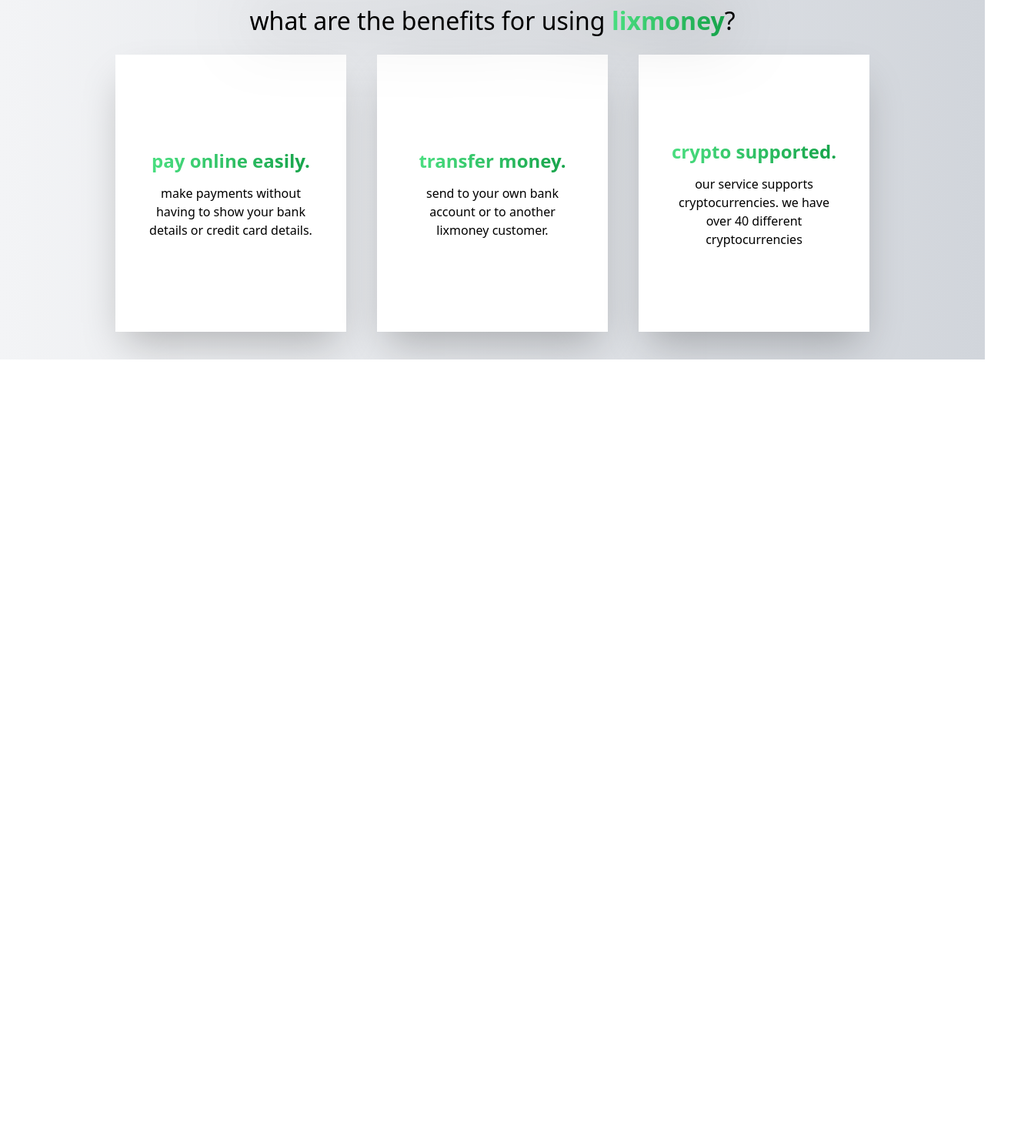
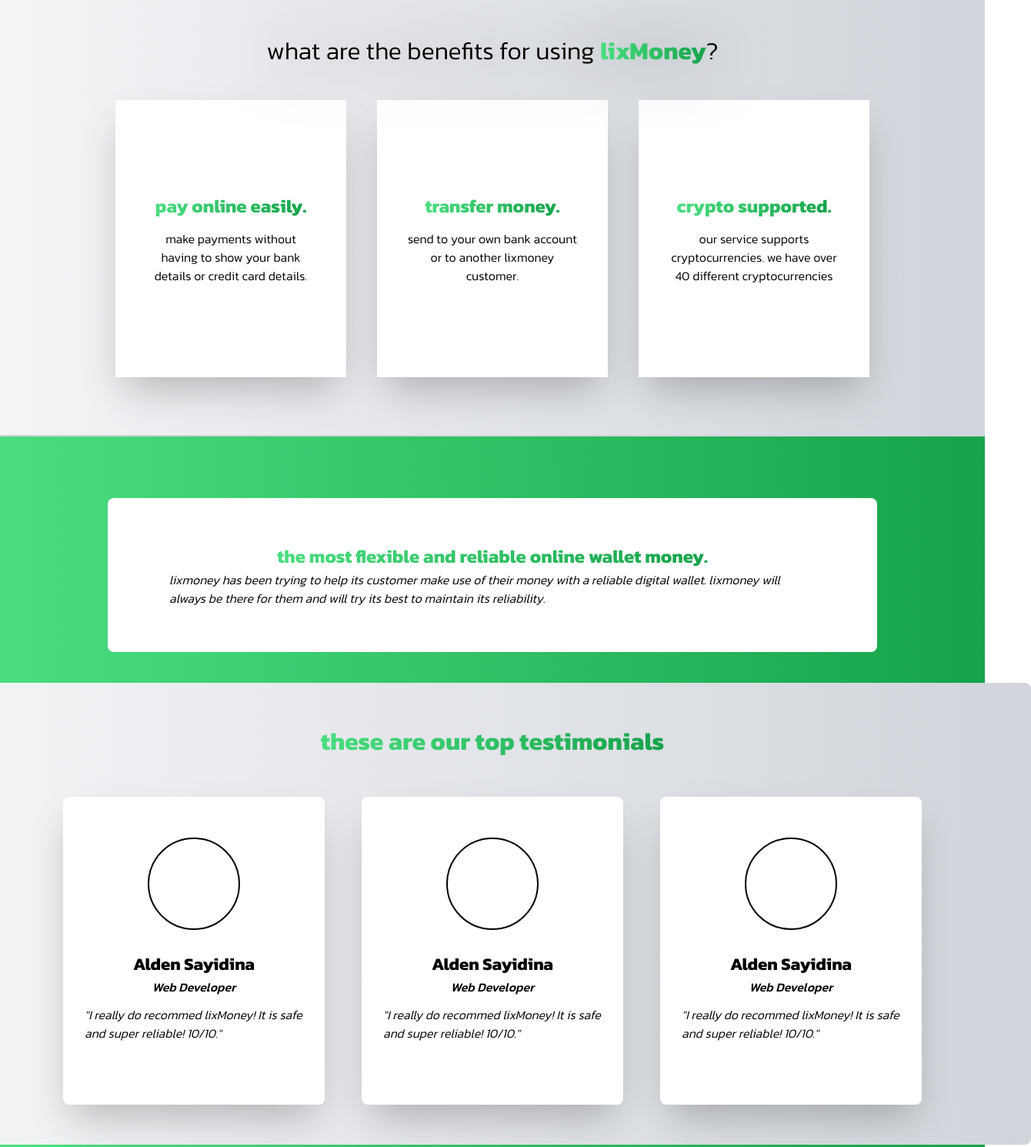
Before and after one commit to xldplx/lixMoney, a website: page public/index.html in a window 1280 px wide. Shown: the part 663-2153 px from the top of the page at 77% size, 1340 px wide, since content can reach past the window. Before the commit the page ends 1130 px from the top, so only its background shows below. Drawn offline with Linux system fonts and the light colour scheme.

Commit message:
added more features on the testimonial part

```diff
--- a/public/index.html
+++ b/public/index.html
@@ -3,13 +3,16 @@
 <head>
     <meta charset="UTF-8">
     <meta name="viewport" content="width=device-width, initial-scale=1.0">
-    <title>lixmoney.xyz</title>
+    <title>lixMoney</title>
     <link rel="stylesheet" href="styles.css">
+    <link rel="preconnect" href="https://fonts.googleapis.com">
+    <link rel="preconnect" href="https://fonts.gstatic.com" crossorigin>
+    <link href="https://fonts.googleapis.com/css2?family=Kanit:wght@100;200;300;400;500;600;700&display=swap" rel="stylesheet">
 </head>
-<body class="font-thin">
+<body class="font-['Kanit']">
     <header class="h-[80px] bg-gradient-to-r from-gray-100 to-gray-300 flex justify-between items-center pl-10 pr-10 border-b-2 border-gray-300 font-bold">
         <div class="drop-shadow-lg">
-            <a class="text-[2rem] font-bold bg-gradient-to-r from-green-400 to-green-600 text-transparent bg-clip-text drop-shadow-half-black" href=""><span>lix</span>money.xyz</a>
+            <a class="text-[2rem] font-bold bg-gradient-to-r from-green-400 to-green-600 text-transparent bg-clip-text drop-shadow-half-black" href=""><span>lix</span>Money</a>
         </div>
         <nav class="flex gap-7 items-center">
             <ul class="flex gap-6">
@@ -39,23 +42,61 @@
 
         </div>
     </section>
-    <section class="h-[500px] bg-gradient-to-r from-gray-100 to-gray-300 w-auto flex items-center justify-center">
-        <div class="flex flex-col justify-center items-center gap-5">
+    <section class="h-[600px] bg-gradient-to-r from-gray-100 to-gray-300 w-auto flex items-center justify-center border-b-2 border-gray-300">
+        <div class="flex flex-col justify-center items-center gap-10">
             <div>
-                <h1 class="text-[2rem] drop-shadow-half-black">what are the benefits for using <span class="font-bold bg-gradient-to-r from-green-400 to-green-600 text-transparent bg-clip-text">lixmoney</span>?</h1>
+                <h1 class="text-[2rem] drop-shadow-half-black font-light">what are the benefits for using <span class="font-bold bg-gradient-to-r from-green-400 to-green-600 text-transparent bg-clip-text">lixMoney</span>?</h1>
             </div>
             <div class="flex gap-10">
                 <div class="bg-white h-[360px] w-[300px] flex flex-col text-center items-center justify-center p-10 shadow-2xl gap-3">
                     <h1 class="font-bold bg-gradient-to-r from-green-400 to-green-600 text-transparent bg-clip-text text-[1.5rem]">pay online easily.</h1>
-                    <h1>make payments without having to show your bank details or credit card details.</h1>
+                    <h1 class="font-light">make payments without having to show your bank details or credit card details.</h1>
                 </div>
                 <div class="bg-white h-[360px] w-[300px] flex flex-col text-center items-center justify-center p-10 shadow-2xl gap-3">
                     <h1 class="font-bold bg-gradient-to-r from-green-400 to-green-600 text-transparent bg-clip-text text-[1.5rem]">transfer money.</h1>
-                    <h1>send to your own bank account or to another lixmoney customer.</h1>
+                    <h1 class="font-light">send to your own bank account or to another lixmoney customer.</h1>
                 </div>
                 <div class="bg-white h-[360px] w-[300px] flex flex-col text-center items-center justify-center p-10 shadow-2xl gap-3">
                     <h1 class="font-bold bg-gradient-to-r from-green-400 to-green-600 text-transparent bg-clip-text text-[1.5rem]">crypto supported.</h1>
-                    <h1>our service supports cryptocurrencies. we have over 40 different cryptocurrencies</h1>
+                    <h1 class="font-light">our service supports cryptocurrencies. we have over 40 different cryptocurrencies</h1>
+                </div>
+            </div>
+        </div>
+    </section>
+    <section class="bg-gradient-to-r from-green-400 to-green-600 h-[1000px] flex gap-10 flex-col justify-center items-center">
+        <div class="bg-white h-[200px] w-[1000px] flex flex-col p-20 justify-center items-center rounded-lg">
+            <h1 class="bg-gradient-to-r from-green-400 to-green-600 bg-clip-text text-transparent font-bold text-[1.5rem]">the most flexible and reliable online wallet money.</h1>
+            <h1 class="font-light italic">lixmoney has been trying to help its customer make use of their money with a reliable digital wallet. lixmoney will always be there for them and will try its best to maintain its reliability.</h1>
+        </div>
+
+        <div class="bg-gradient-to-r from-gray-100 to-gray-300 h-[600px] w-[1400px] rounded-lg flex flex-col justify-center items-center">
+            <div>
+                <h1 class="bg-gradient-to-r from-green-400 to-green-600 bg-clip-text text-transparent font-bold text-[2rem]">these are our top testimonials</h1>
+            </div>
+            <div class="flex justify-center gap-[3rem] items-center mt-[3rem]">
+                <div class="bg-white shadow-2xl h-[400px] w-[340px] rounded-lg flex flex-col justify-center items-center">
+                    <div class="bg-white border-black border-2 h-[120px] w-[120px] rounded-full"></div>
+                    <div class="flex flex-col justify-center items-center p-7">
+                        <h1 class="font-bold text-[1.4rem]">Alden Sayidina</h1>
+                        <h1 class="font-medium italic">Web Developer</h1>
+                        <h1 class="font-light italic mt-3">"I really do recommed lixMoney! It is safe and super reliable! 10/10."</h1>
+                    </div>
+                </div>
+                <div class="bg-white shadow-2xl h-[400px] w-[340px] rounded-lg flex flex-col justify-center items-center">
+                    <div class="bg-white border-black border-2 h-[120px] w-[120px] rounded-full"></div>
+                    <div class="flex flex-col justify-center items-center p-7">
+                        <h1 class="font-bold text-[1.4rem]">Alden Sayidina</h1>
+                        <h1 class="font-medium italic">Web Developer</h1>
+                        <h1 class="font-light italic mt-3">"I really do recommed lixMoney! It is safe and super reliable! 10/10."</h1>
+                    </div>
+                </div>
+                <div class="bg-white shadow-2xl h-[400px] w-[340px] rounded-lg flex flex-col justify-center items-center">
+                    <div class="bg-white border-black border-2 h-[120px] w-[120px] rounded-full"></div>
+                    <div class="flex flex-col justify-center items-center p-7">
+                        <h1 class="font-bold text-[1.4rem]">Alden Sayidina</h1>
+                        <h1 class="font-medium italic">Web Developer</h1>
+                        <h1 class="font-light italic mt-3">"I really do recommed lixMoney! It is safe and super reliable! 10/10."</h1>
+                    </div>
                 </div>
             </div>
         </div>
```
Also changed, not shown: public/styles.css.
